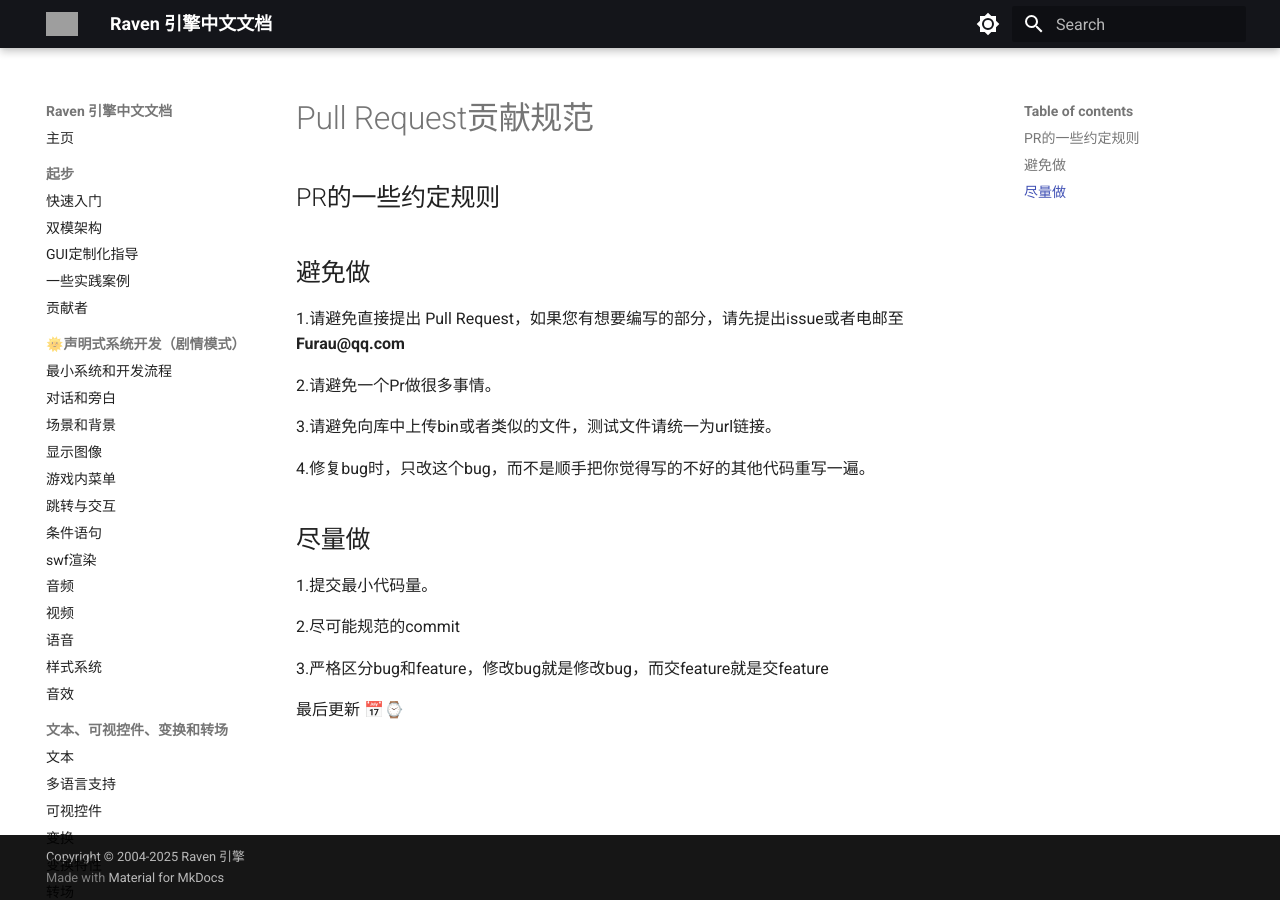
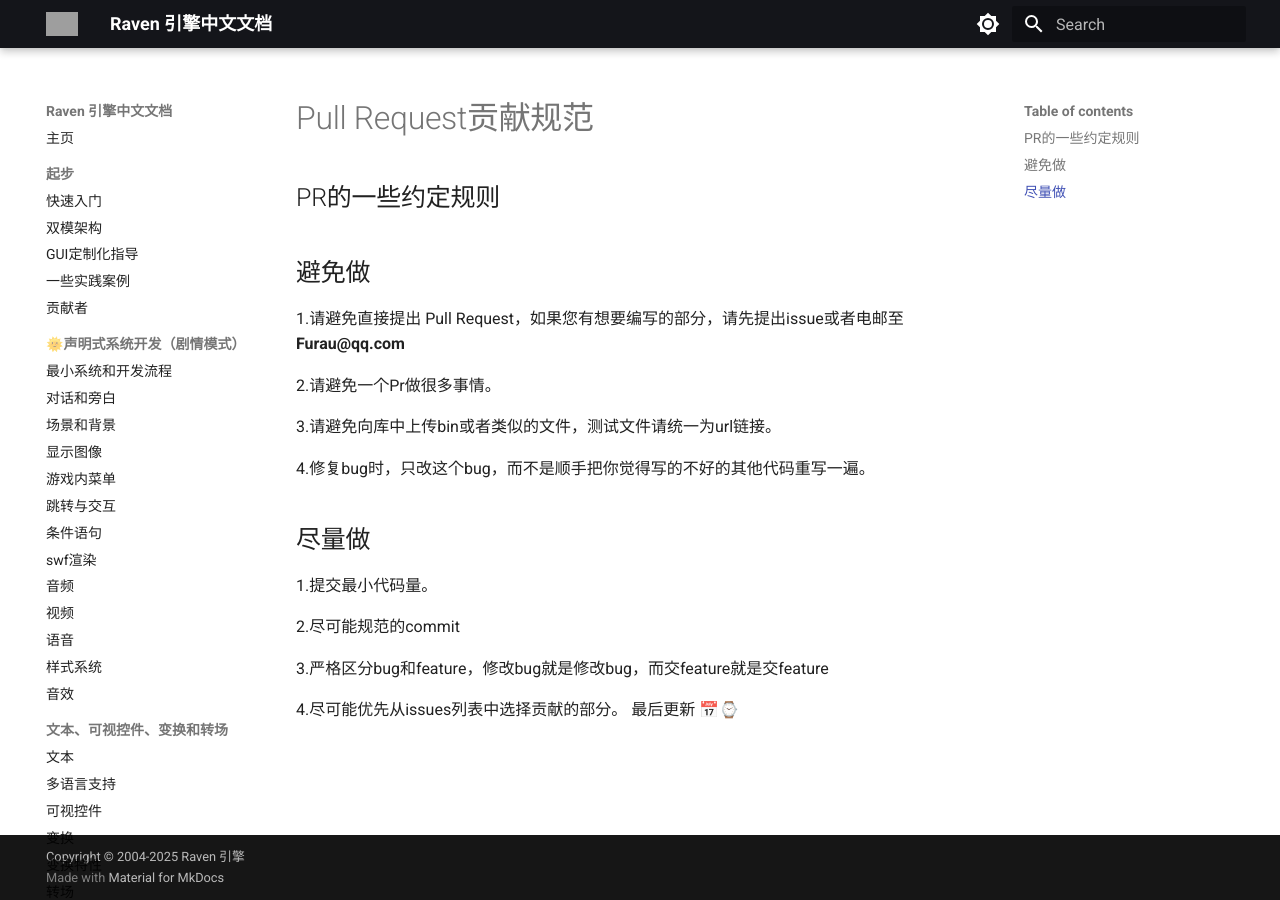
Before and after one commit to E72UJ/doc.raven.rs, an MkDocs documentation site: the page built from docs/PR-Standards.md, in a window 1280 px wide. Built offline with MkDocs 1.6.1 and Material for MkDocs 9.7.7, drawn with Linux system fonts in a browser that asks for light colours; grey boxes are pictures that could not be loaded.

Commit message:
更新pr
更新pr要求

```diff
--- a/docs/PR-Standards.md
+++ b/docs/PR-Standards.md
@@ -17,4 +17,5 @@
 
 3.严格区分bug和feature，修改bug就是修改bug，而交feature就是交feature
 
+4.尽可能优先从issues列表中选择贡献的部分。
 最后更新 📅⌚️
```
